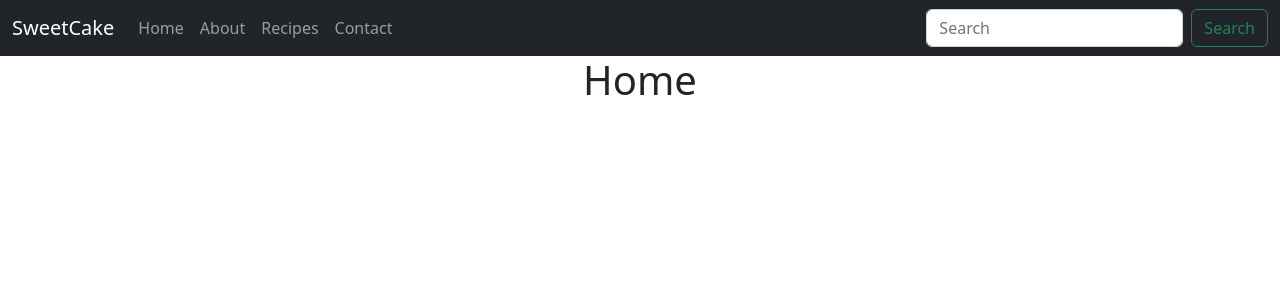
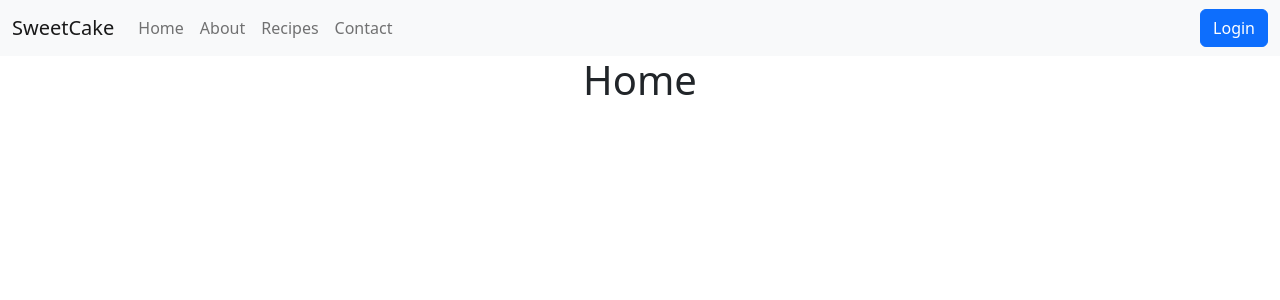
Before and after one commit to Adina16/SweetRecipes, a React (Create React App) app: page / in a window 1280 px wide. Shown: the top 300 px of the page. Built offline with nearby package versions, Linux system fonts and the light colour scheme; the HTML template or start-up script is replaced by a standard one.

Commit message:
Added Login Modal

```diff
--- /dev/null
+++ b/src/components/LoginModal.js
@@ -0,0 +1,52 @@
+import React, { useState } from "react";
+import Button from "react-bootstrap/Button";
+import Form from "react-bootstrap/Form";
+import Modal from "react-bootstrap/Modal";
+import Regiser from "./Register";
+
+function LoginModal() {
+  const [show, setShow] = useState(false);
+
+  const handleClose = () => setShow(false);
+  const handleShow = () => setShow(true);
+
+  return (
+    <>
+      <Button variant="primary" onClick={handleShow}>
+        Login
+      </Button>
+
+      <Modal show={show} onHide={handleClose}>
+        <Modal.Header closeButton></Modal.Header>
+        <Modal.Body>
+          <Form>
+            <Form.Group className="mb-3" controlId="EmailInput">
+              <Form.Label>Email address</Form.Label>
+              <Form.Control
+                type="email"
+                placeholder="name@example.com"
+                autoFocus
+              />
+            </Form.Group>
+            <Form.Group className="mb-3" controlId="PasswordInput">
+              <Form.Label>Password</Form.Label>
+              <Form.Control type="password" />
+            </Form.Group>
+          </Form>
+          <p>
+         Nu ai cont? Inregistreaza-te
+
+        </p>
+
+        </Modal.Body>
+        <Modal.Footer>
+          <Button variant="primary" onClick={handleClose}>
+            Login
+          </Button>
+        </Modal.Footer>
+      </Modal>
+    </>
+  );
+}
+
+export default LoginModal;
--- a/src/components/NavbarComp.js
+++ b/src/components/NavbarComp.js
@@ -12,12 +12,13 @@ import Contact from "../pages/contact";
 import Home from "../pages/home";
 import Recipes from "../pages/recipes";
 import NotFound from "../pages/notfound";
+import LoginModal from "./LoginModal";
 
 export const NavbarComp = () => {
     return (
       <BrowserRouter>
         <div>
-          <Navbar bg="dark" variant={"dark"} expand="lg">
+          <Navbar bg="light" variant={"light"} expand="lg">
             <Container fluid>
               <Navbar.Brand href as={Link} to={"/"}>SweetCake</Navbar.Brand>
               <Navbar.Toggle aria-controls="navbarScroll" />
@@ -41,13 +42,8 @@ export const NavbarComp = () => {
                   </Nav.Link>
                 </Nav>
                 <Form className="d-flex">
-                  <Form.Control
-                    type="search"
-                    placeholder="Search"
-                    className="me-2"
-                    aria-label="Search"
-                  />
-                  <Button variant="outline-success">Search</Button>
+                  {/* <Button variant="outline-success">Login</Button> */}
+                  <LoginModal/>
                 </Form>
               </Navbar.Collapse>
             </Container>
--- /dev/null
+++ b/src/components/Register.js
@@ -0,0 +1,24 @@
+import Form from 'react-bootstrap/Form';
+
+
+const Regiser = ()=> {
+    return (
+<Form>
+<Form.Group className="mb-3" controlId="exampleForm.ControlInput1">
+  <Form.Label>Email address</Form.Label>
+  <Form.Control
+    type="email"
+    placeholder="name@example.com"
+    autoFocus
+  />
+</Form.Group>
+<Form.Group className="mb-3" controlId="PasswordInput">
+  <Form.Label>Password</Form.Label>
+  <Form.Control type="password" />
+</Form.Group>
+</Form>
+    )
+
+}
+
+export default Regiser
```
